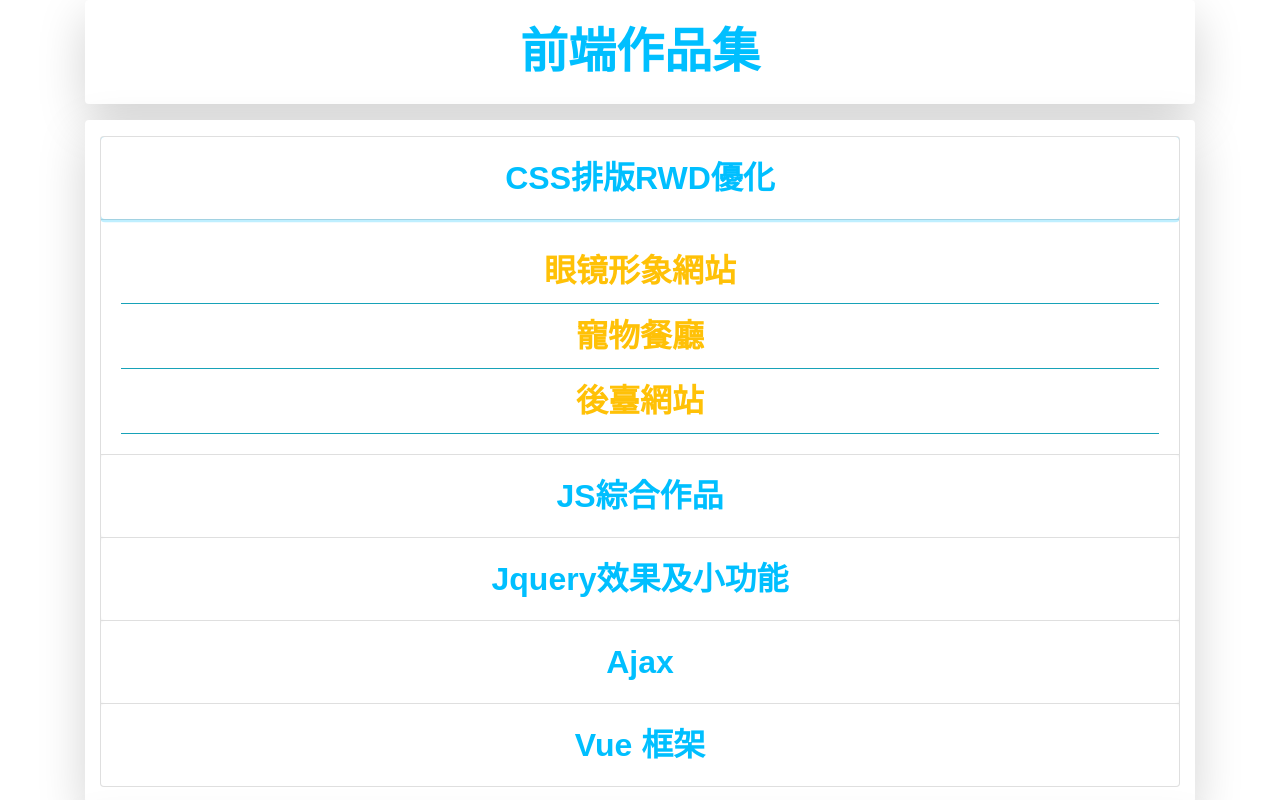
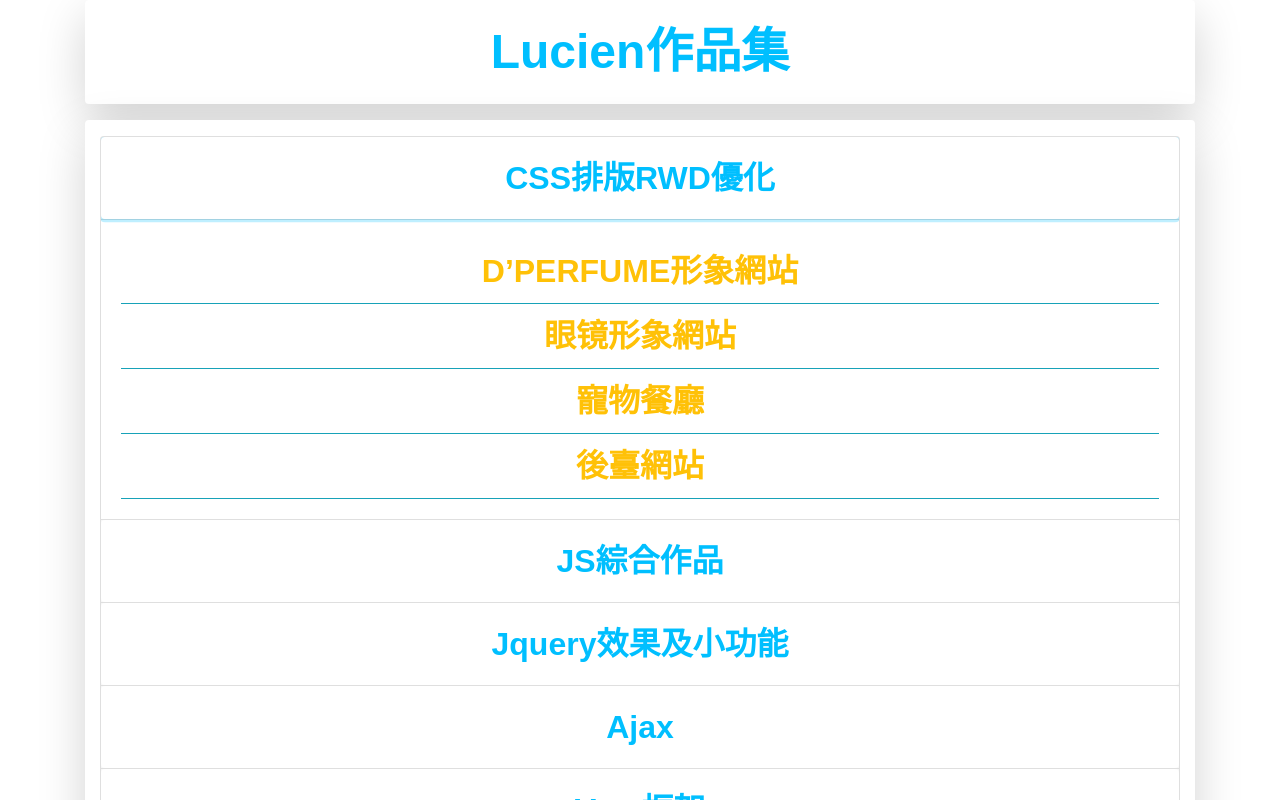
Before and after one commit to dstsidragon/LucienFontEndWorks, a plain HTML site: page index.html in a window 1280 px wide. Both pictures are taken after a click on the button "CSS排版RWD優化". Shown: the top 800 px of the page. Drawn offline with nearby package versions, Linux system fonts and the light colour scheme.

Commit message:
Update 2021-01-11T16:24:06.057Z

```diff
--- a/index.html
+++ b/index.html
@@ -6,7 +6,7 @@
   <meta name="viewport" content="width=device-width, initial-scale=1.0">
   <meta http-equiv="X-UA-Compatible" content="ie=edge">
   <link rel="shortcut icon" href="https://cdn4.iconfinder.com/data/icons/pokemon-go/512/Pokemon_Go-27-512.png">
-  <title>Lucien 前端作品展示</title>
+  <title>Lucien 作品展示</title>
   <link rel="stylesheet" href="assets/style/all.css">
 </head>
 
@@ -14,7 +14,7 @@
   <div class="container container-md container-sm">
     <div class="header text-center  pt-2 pb-2 shadow-lg mb-3 bg-white rounded">
       <h1>
-        <a class="fz-48 text-primary d-block" href="#index.html">前端作品集</a>
+        <a class="fz-48 text-primary d-block" href="#index.html">Lucien作品集</a>
       </h1>
     </div>
 
@@ -35,6 +35,7 @@
       <div id="collapseOne" class="collapse " aria-labelledby="headingOne" data-parent="#accordionExample">
         <div class="card-body">
           <ul">
+            <li ><a target="_blank" class="text-center active-warning text-warning hover-warning-bgChange bd-bottom-1 bd-solid bd-color-info d-block pd-1" href="https://dstsidragon.github.io/CssOnLineClass_SixMisson/dist/">D’PERFUME形象網站</a></li>
             <li ><a target="_blank" class="text-center active-warning text-warning hover-warning-bgChange bd-bottom-1 bd-solid bd-color-info d-block pd-1" href="https://dstsidragon.github.io/CssOnLineClass_SeventhMisson/">眼镜形象網站</a></li>
             <li ><a target="_blank" class="text-center active-warning text-warning hover-warning-bgChange bd-bottom-1 bd-solid bd-color-info d-block pd-1" href="https://dstsidragon.github.io/WesternRestaurant/">寵物餐廳</a></li>
             <li ><a target="_blank" class="text-center active-warning text-warning hover-warning-bgChange bd-bottom-1 bd-solid bd-color-info d-block pd-1" href="https://dstsidragon.github.io/CssOnLineClass_FifthMisson/">後臺網站</a></li>
```
